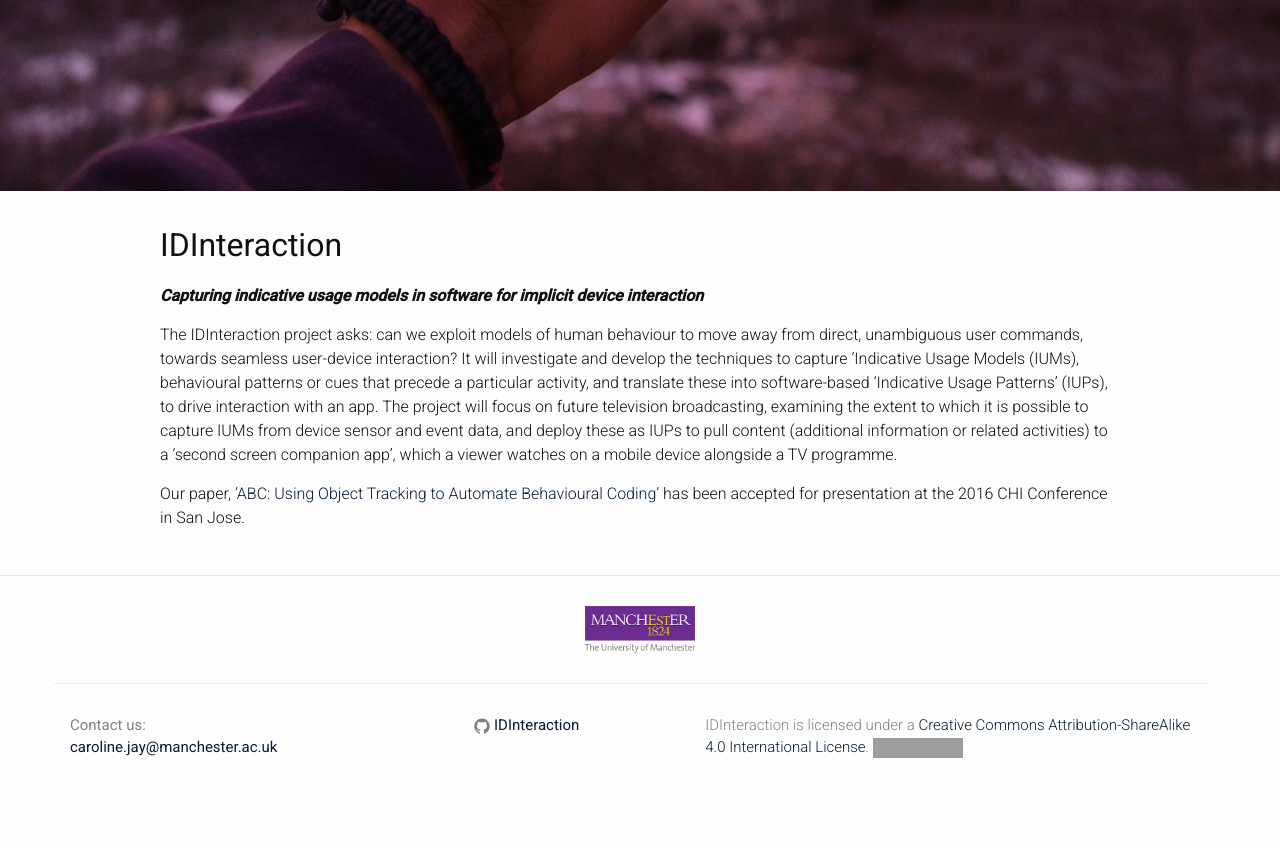
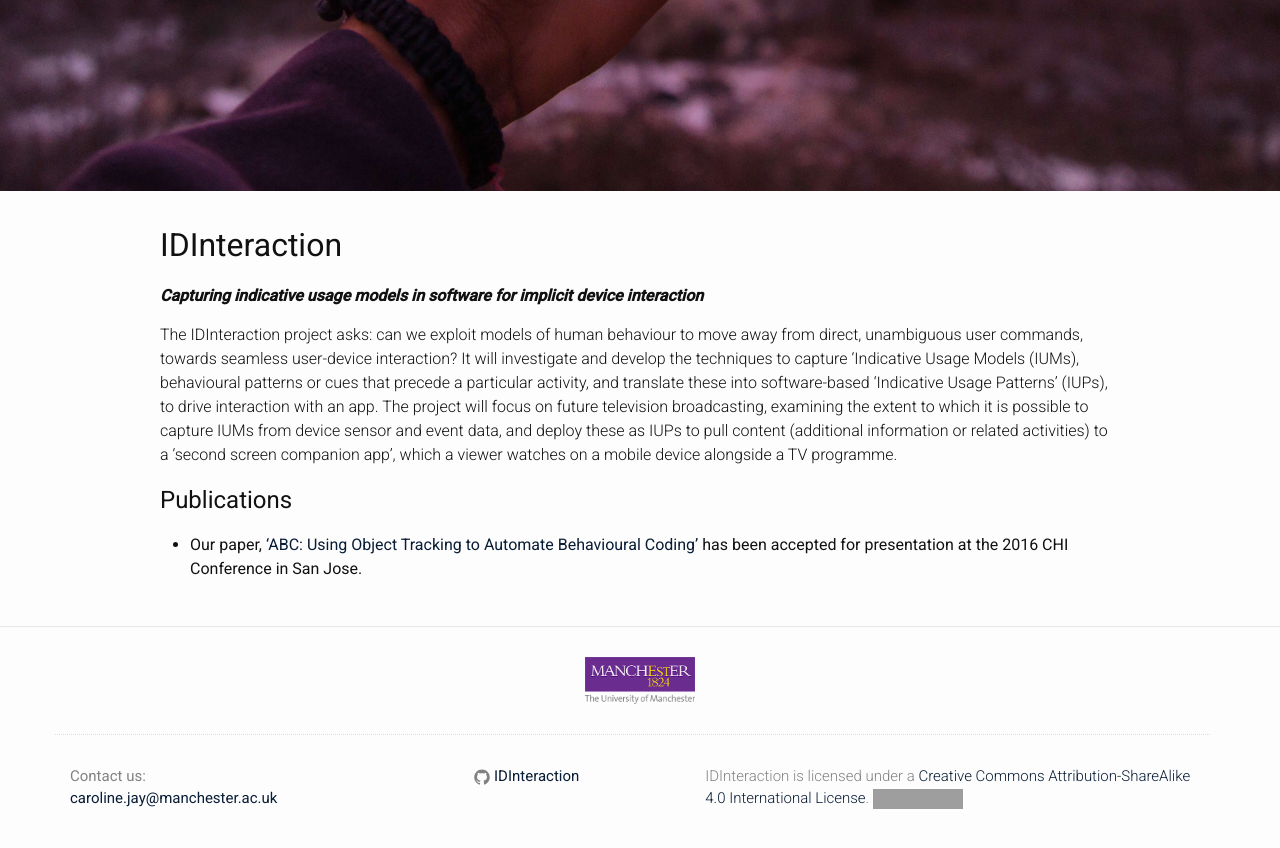
Before and after one commit to IDInteraction/IDInteraction.github.io, a Jekyll site: the page built from index.md, in a window 1280 px wide and 900 px high, scrolled down 825 px. Shown: the top 848 px of the window. Built offline with Jekyll 4.4.1, drawn with Linux system fonts in a browser that asks for light colours; nearby versions of some CDN libraries; grey boxes are pictures that could not be loaded.

Commit message:
Add pubs title to index page.

```diff
--- a/index.md
+++ b/index.md
@@ -9,4 +9,6 @@ title: Home
 
 The IDInteraction project asks: can we exploit models of human behaviour to move away from direct, unambiguous user commands, towards seamless user-device interaction? It will investigate and develop the techniques to capture 'Indicative Usage Models (IUMs), behavioural patterns or cues that precede a particular activity, and translate these into software-based 'Indicative Usage Patterns' (IUPs), to drive interaction with an app. The project will focus on future television broadcasting, examining the extent to which it is possible to capture IUMs from device sensor and event data, and deploy these as IUPs to pull content (additional information or related activities) to a 'second screen companion app', which a viewer watches on a mobile device alongside a TV programme.
 
-Our paper, ['ABC: Using Object Tracking to Automate Behavioural Coding'](https://www.escholar.manchester.ac.uk/api/datastream?publicationPid=uk-ac-man-scw:297728&datastreamId=FULL-TEXT.PDF) has been accepted for presentation at the 2016 CHI Conference in San Jose.
+## Publications
+
+* Our paper, ['ABC: Using Object Tracking to Automate Behavioural Coding'](https://www.escholar.manchester.ac.uk/api/datastream?publicationPid=uk-ac-man-scw:297728&datastreamId=FULL-TEXT.PDF) has been accepted for presentation at the 2016 CHI Conference in San Jose.
```
